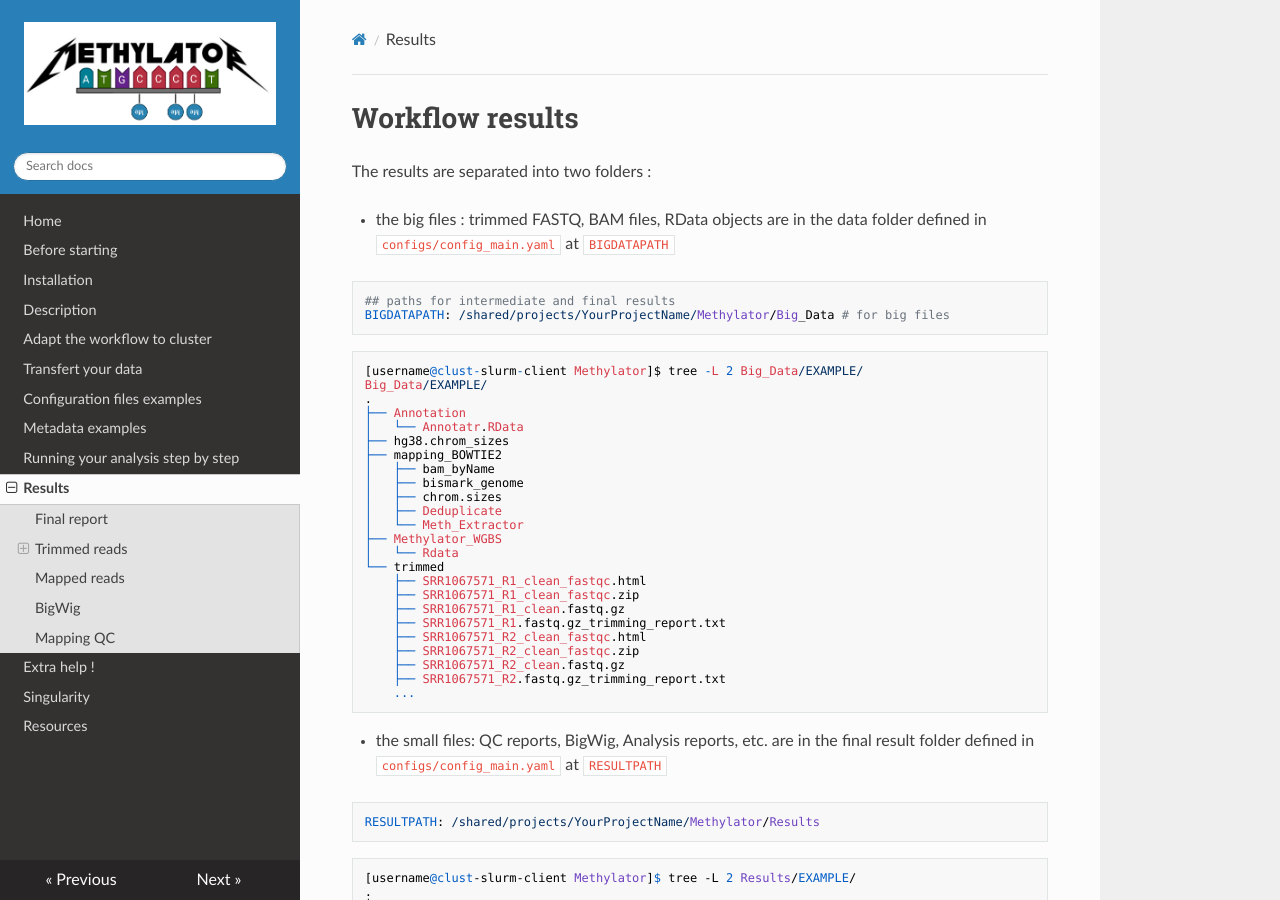
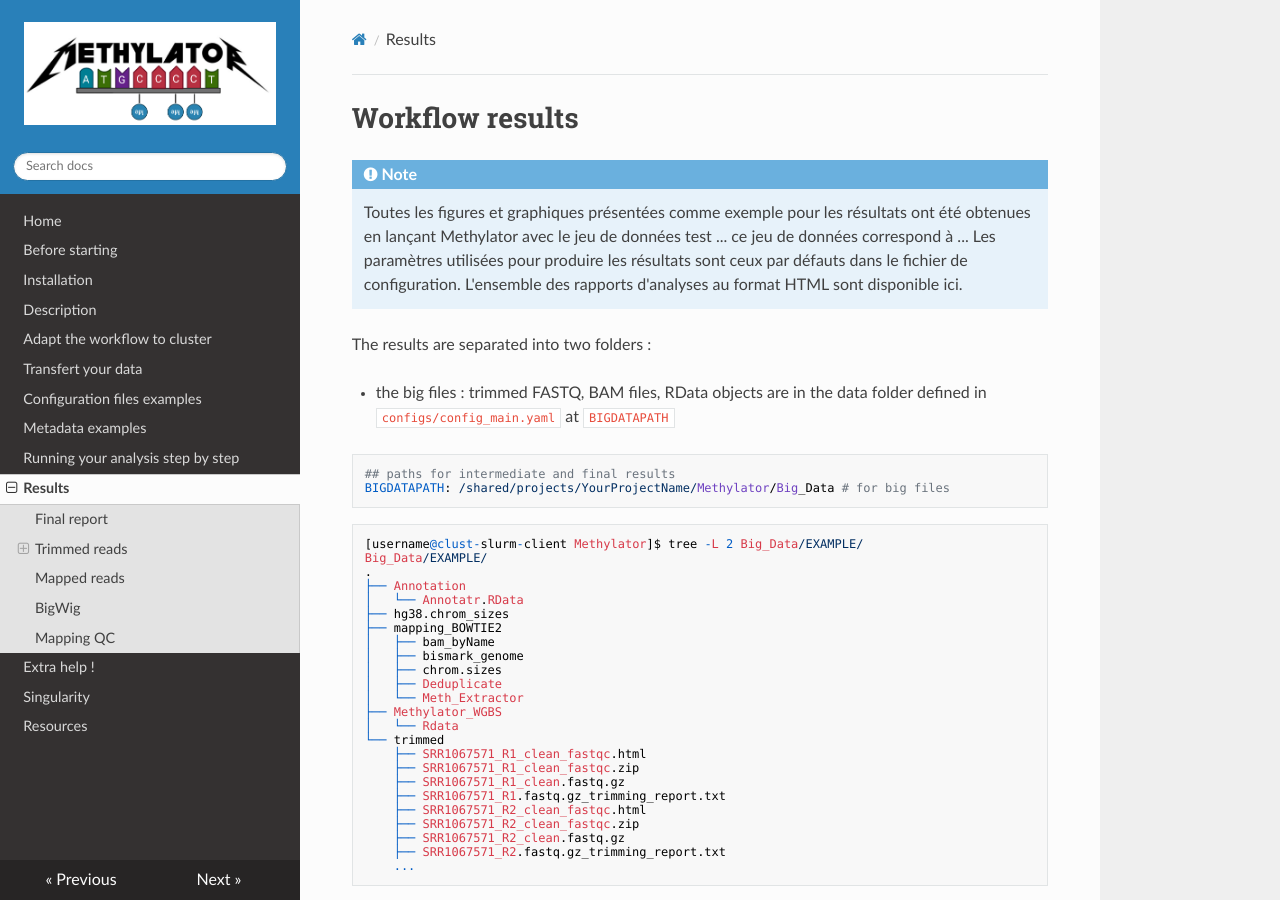
Before and after one commit to parisepigenetics/Methylator-Documentation, an MkDocs documentation site: the page built from docs/results.md, in a window 1280 px wide and 900 px high. Built offline with MkDocs 1.6.1, drawn with Linux system fonts in a browser that asks for light colours; nearby versions of some CDN libraries.

Commit message:
Update results.md

```diff
--- a/docs/results.md
+++ b/docs/results.md
@@ -1,4 +1,10 @@
 # Workflow results
+
+
+!!! note
+    Toutes les figures et graphiques présentées comme exemple pour les résultats ont été obtenues en lançant Methylator avec le jeu de données test ...
+    ce jeu de données correspond à ... Les paramètres utilisées pour produire les résultats sont ceux par défauts dans le fichier de configuration.
+    L'ensemble des rapports d'analyses au format HTML sont disponible ici.
 
 The results are separated into two folders :
 
```
